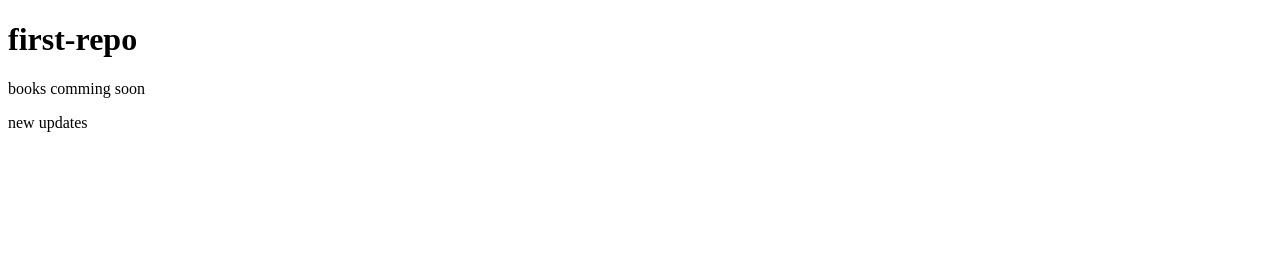
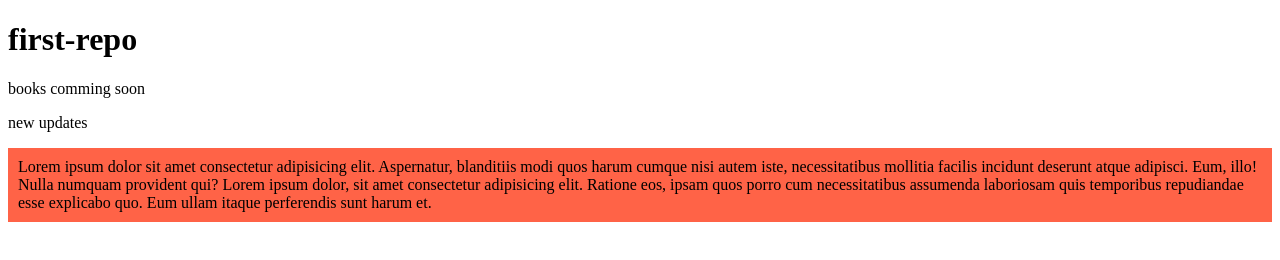
Before and after one commit to anontobr913/first-repo, a plain HTML site: page index.html in a window 1280 px wide. Drawn offline with Linux system fonts and the light colour scheme.

Commit message:
the blog site

```diff
--- a/index.html
+++ b/index.html
@@ -4,10 +4,14 @@
     <meta charset="UTF-8">
     <meta name="viewport" content="width=device-width, initial-scale=1.0">
     <title>Document</title>
+    <link rel="stylesheet" href="style/blog1.css">
 </head>
 <body>
     <h1>first-repo</h1>
     <p> books comming soon</p>
     <p>new updates</p>
+    <div>Lorem ipsum dolor sit amet consectetur adipisicing elit. Aspernatur, blanditiis modi quos harum cumque nisi autem iste, necessitatibus mollitia facilis incidunt deserunt atque adipisci. Eum, illo! Nulla numquam provident qui?
+        Lorem ipsum dolor, sit amet consectetur adipisicing elit. Ratione eos, ipsam quos porro cum necessitatibus assumenda laboriosam quis temporibus repudiandae esse explicabo quo. Eum ullam itaque perferendis sunt harum et.
+    </div>
 </body>
 </html>
--- /dev/null
+++ b/style/blog1.css
@@ -0,0 +1,4 @@
+div{
+    background-color: tomato;
+    padding: 10px;
+}
```
